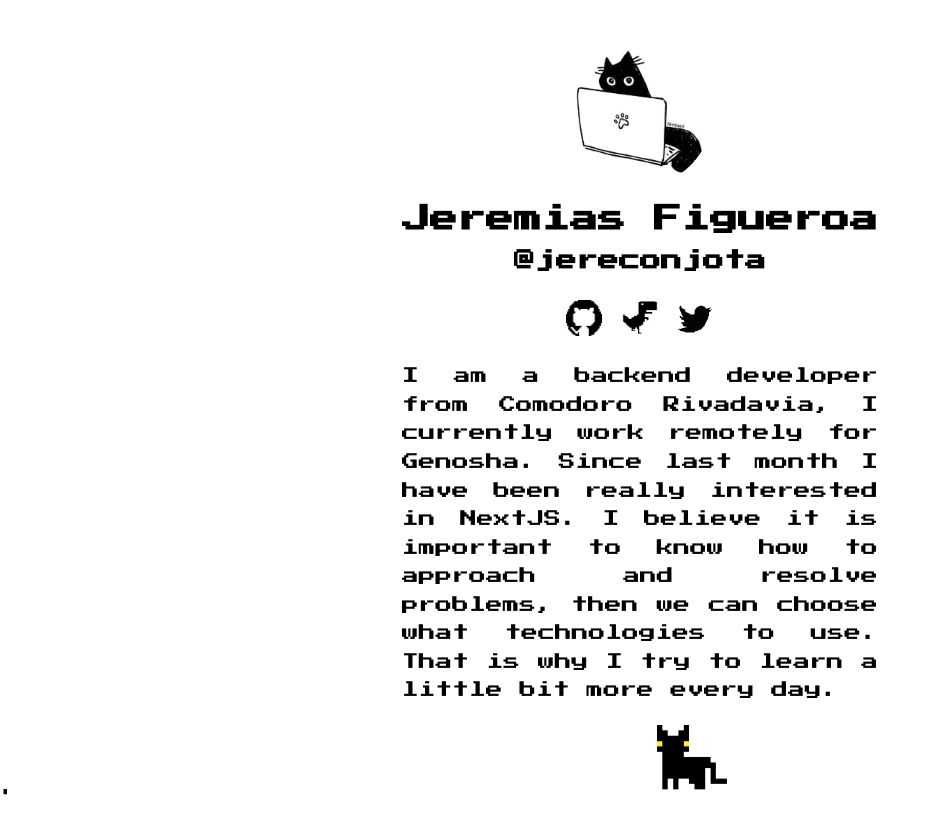
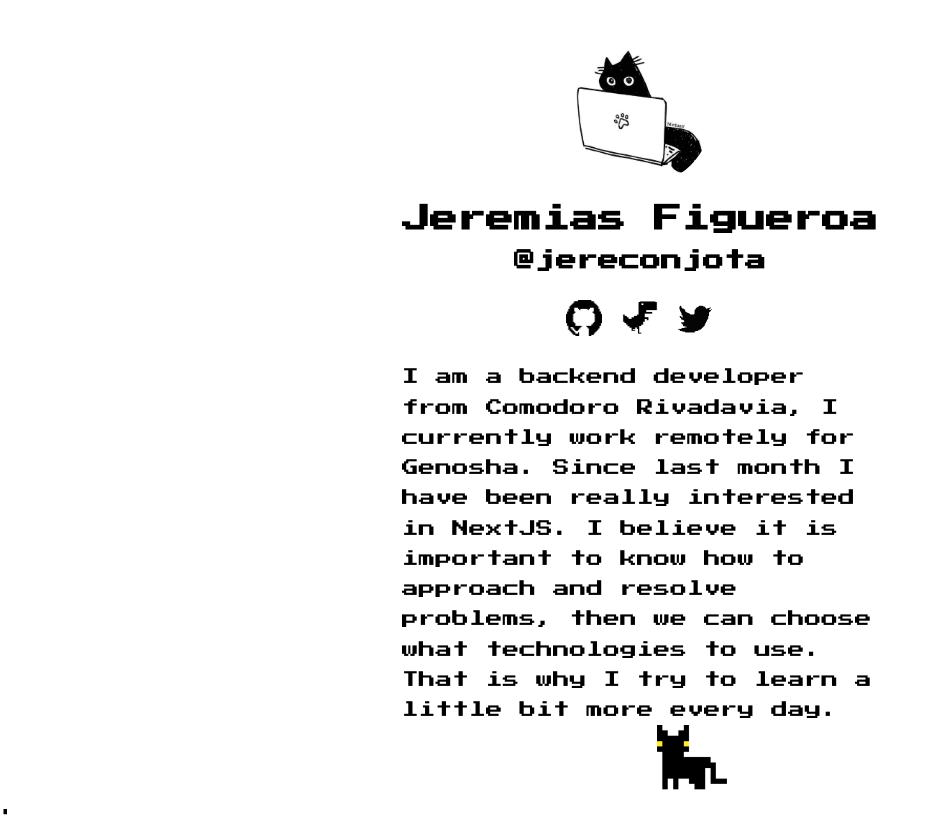
Before and after one commit to jereconjota/aboutme, a Next.js app: page / in a window 1280 px wide. Shown: the whole page, without its empty margins (0-936 px from the left). Built offline with nearby package versions, Linux system fonts and the light colour scheme.

Commit message:
css adjust

```diff
--- a/components/cat.jsx
+++ b/components/cat.jsx
@@ -26,12 +26,10 @@
     }, []);
 
     return (
-        <div>
             <img src={url}
             width="75"
             height="75"
             id="cat"
             ref={ref} />
-        </div>
     )
 }
--- a/components/layout.js
+++ b/components/layout.js
@@ -2,7 +2,6 @@
 import Image from 'next/image'
 import styles from './layout.module.css'
 import utilStyles from '../styles/utils.module.css'
-import Link from 'next/link'
 
 const name = 'Jeremias Figueroa'
 const at = '@jereconjota'
--- a/styles/global.css
+++ b/styles/global.css
@@ -24,8 +24,6 @@
   margin: 0;
   font-family: 'Press Start 2P', cursive;
   font-size: 14px;
-  background-color: #fafafa;
-  color: #1c1c1c;
   background-color: var(--color-background);
 	color: var(--color-primary);
 
@@ -41,8 +39,7 @@
 }
 
 p {
-  line-height: 1.7;
-  text-align: justify;
+  line-height: 1.8;
 }
 
 a:hover {
```
